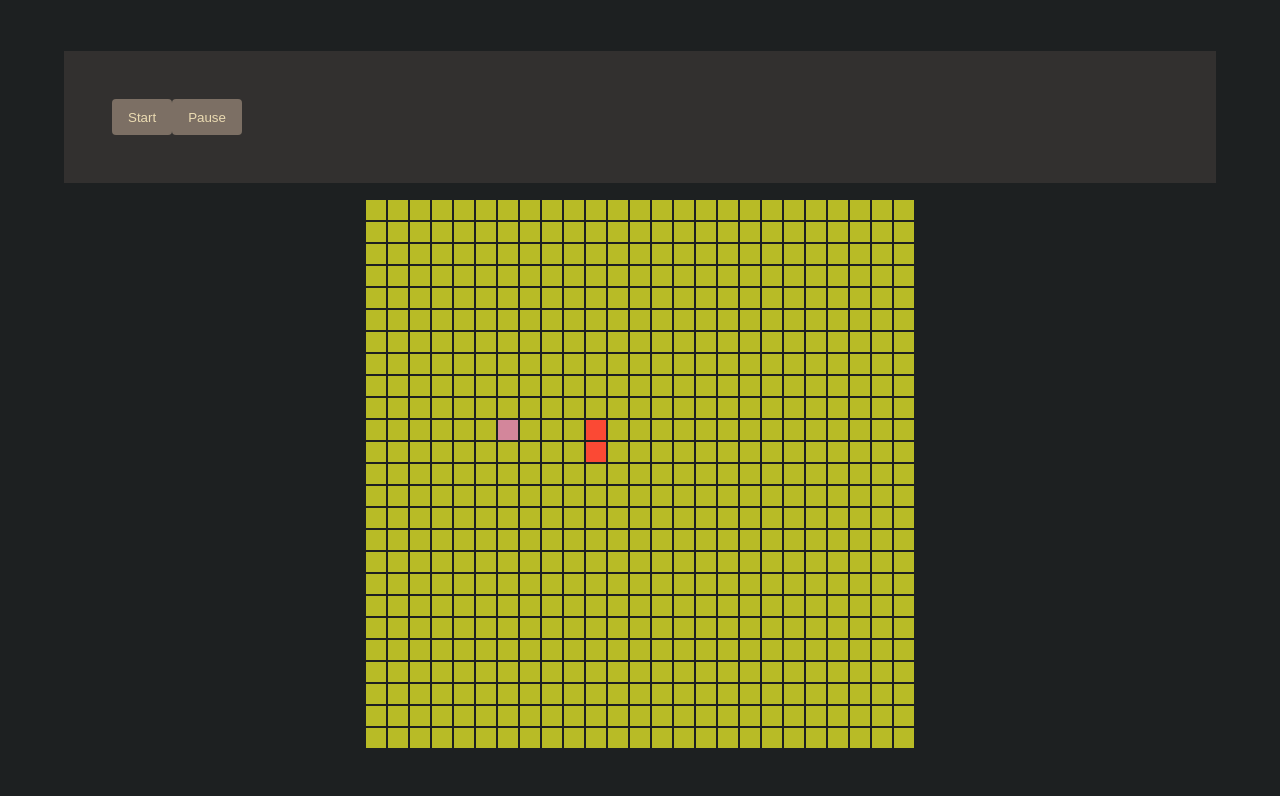
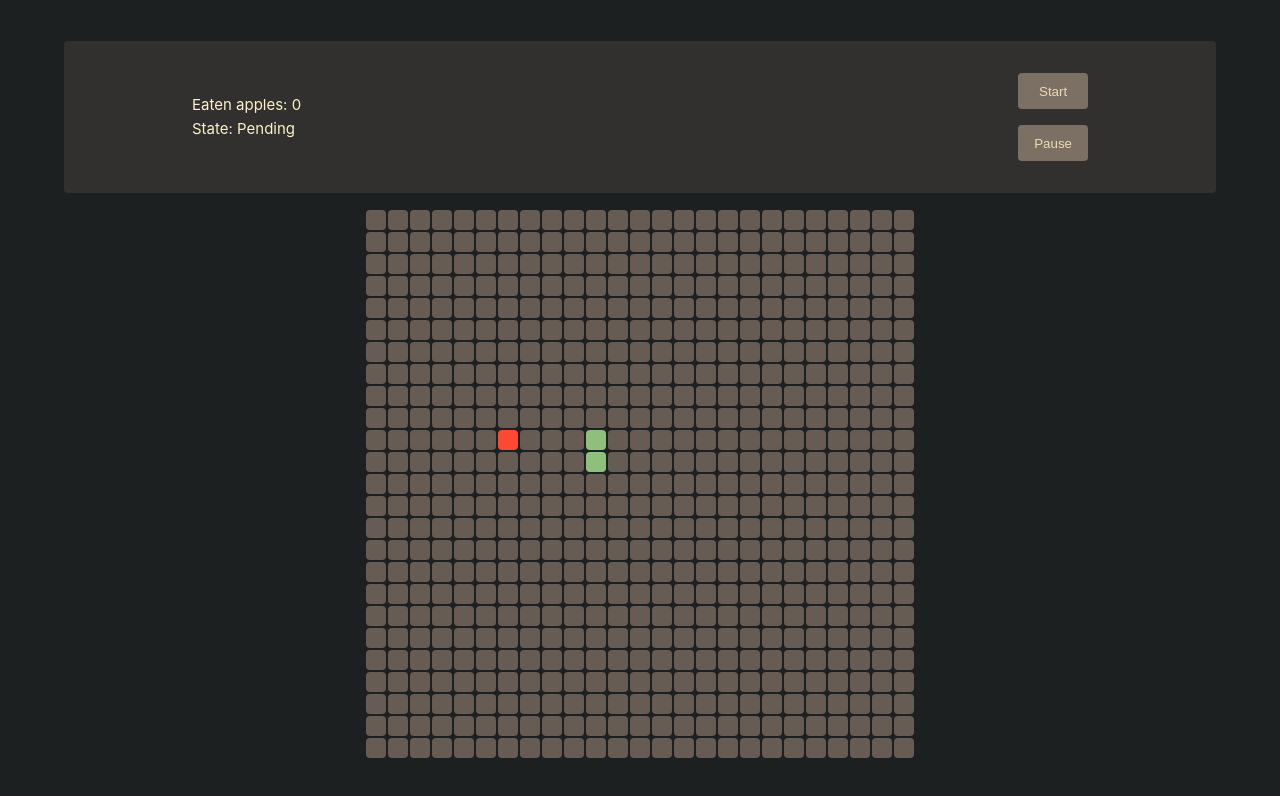
Before and after one commit to JavierPoduje/vue-snake, a Vue app: page / in a window 1280 px wide. Shown: the top 796 px of the page. Built offline with nearby package versions, Linux system fonts and the light colour scheme.

Commit message:
feat: improve styles and display stats

```diff
--- a/src/App.vue
+++ b/src/App.vue
@@ -1,7 +1,7 @@
 <template>
   <main class="main">
     <GameNavbar />
-    <GameGrid :apple="gameStore?.apple" />
+    <GameGrid :apple="gameStore?.apple" :grid="grid" />
   </main>
 </template>
 
@@ -20,7 +20,7 @@
 
     // if the game change its state, stop the loop
     if (gameStore.game.state === GameState.Running) {
-      setTimeout(loop, 500)
+      setTimeout(loop, gameStore.game.tickInterval)
     } else {
       looping.value = false
     }
@@ -62,7 +62,16 @@
     window.addEventListener('keydown', onKeyDown)
   })
 
-  // after the user clicks start, start the game loop
+  // refs
+  const grid = ref(
+    new Array(gameStore.game.gridSize)
+      .fill()
+      .map(() =>
+        new Array(gameStore.game.gridSize).fill().map((_, colIdx) => colIdx)
+      )
+  )
+
+  // start the game loop
   watchEffect(() => {
     if (gameStore.game.state === GameState.Running && !looping.value) {
       looping.value = true
--- a/src/assets/main.scss
+++ b/src/assets/main.scss
@@ -50,7 +50,6 @@ body {
   min-height: 100vh;
   color: map-get($colors, fg);
   background: map-get($colors, bg-h);
-  transition: color 0.5s, map-get($colors, bg) 0.5s;
   line-height: 1.6;
   font-family: Inter, -apple-system, BlinkMacSystemFont, 'Segoe UI', Roboto,
     Oxygen, Ubuntu, Cantarell, 'Fira Sans', 'Droid Sans', 'Helvetica Neue',
--- a/src/components/GameGrid.vue
+++ b/src/components/GameGrid.vue
@@ -1,15 +1,15 @@
 <template>
   <section class="grid">
-    <div v-for="(col, colIdx) in grid" :key="colIdx" class="grid__col">
+    <div v-for="(col, colIdx) in props.grid" :key="colIdx" class="grid__col">
       <div
         v-for="(row, rowIdx) in col"
-        :key="`${rowIdx}-${colIdx}`"
+        :key="stringifyCell({ row: rowIdx, col: colIdx })"
         class="grid__cell_container"
       >
         <div
           class="cell"
           :class="
-            snakeSet?.has(`${colIdx}-${rowIdx}`)
+            snakeSet?.has(stringifyCell({ row: rowIdx, col: colIdx }))
               ? 'cell--snake'
               : props?.apple?.col === colIdx && props?.apple?.row === rowIdx
               ? 'cell--apple'
@@ -22,8 +22,9 @@
 </template>
 
 <script setup>
-  import { ref, computed } from 'vue'
+  import { computed } from 'vue'
   import useGameStore from '../stores/game.ts'
+  import { stringifyCell } from '../utils.ts'
 
   // definitions
   const { snake } = useGameStore()
@@ -31,20 +32,15 @@
     apple: {
       type: Object,
       required: true
+    },
+    grid: {
+      type: Array,
+      required: true
     }
   })
 
-  const numberOfColumns = 25
-  const grid = ref(
-    new Array(numberOfColumns)
-      .fill()
-      .map(() => new Array(numberOfColumns).fill().map((_, colIdx) => colIdx))
-  )
-
   // computed
-  const snakeSet = computed(
-    () => new Set(snake?.body?.map(({ col, row }) => `${col}-${row}`))
-  )
+  const snakeSet = computed(() => new Set(snake?.body?.map(stringifyCell)))
 </script>
 
 <style scoped lang="scss">
@@ -69,15 +65,16 @@
     }
 
     .cell {
-      background-color: map-get($colors, green);
+      background-color: map-get($colors, bg3);
       height: $cell-size;
       width: $cell-size;
+      border-radius: $radius;
 
       &--snake {
-        background-color: map-get($colors, red);
+        background-color: map-get($colors, aqua);
       }
       &--apple {
-        background-color: map-get($colors, purple);
+        background-color: map-get($colors, red);
       }
     }
   }
--- a/src/components/GameNavbar.vue
+++ b/src/components/GameNavbar.vue
@@ -1,7 +1,13 @@
 <template>
   <nav class="navbar">
-    <GameButton text="Start" :on-click="gameStore?.startGame" />
-    <GameButton text="Pause" :on-click="gameStore?.pauseGame" />
+    <section class="navbar__stats">
+      <p>Eaten apples: {{ gameStore.eatenApples }}</p>
+      <p>State: {{ gameStore.game.state }}</p>
+    </section>
+    <section class="navbar__buttons">
+      <GameButton text="Start" :on-click="gameStore?.startGame" />
+      <GameButton text="Pause" :on-click="gameStore?.pauseGame" />
+    </section>
   </nav>
 </template>
 
@@ -16,9 +22,24 @@
   @import '../assets/main.scss';
 
   .navbar {
-    padding: 3rem;
+    padding: 2rem 8rem;
     background-color: map-get($colors, bg_s);
     width: 100%;
     display: flex;
+    justify-content: space-between;
+    border-radius: $radius;
+
+    &__stats {
+      display: flex;
+      flex-direction: column;
+      justify-content: center;
+    }
+
+    &__buttons {
+      display: flex;
+      flex-direction: column;
+      justify-content: flex-end;
+      gap: 1rem;
+    }
   }
 </style>
--- a/src/stores/game.ts
+++ b/src/stores/game.ts
@@ -19,7 +19,8 @@ const useGameStore = defineStore<'gameStore', GameStoreType>('gameStore', {
     apple: { row: 10, col: 6 },
     game: {
       gridSize: 25,
-      state: GameState.Pending
+      state: GameState.Pending,
+      tickInterval: 400
     }
   }),
   getters: {
@@ -37,7 +38,15 @@ const useGameStore = defineStore<'gameStore', GameStoreType>('gameStore', {
       this.game.state = GameState.Over
     },
     changeDirection(direction: Direction) {
-      this.snake.direction = direction
+      const isOppositeDirection = {
+        [Direction.Up]: Direction.Down,
+        [Direction.Right]: Direction.Left,
+        [Direction.Down]: Direction.Up,
+        [Direction.Left]: Direction.Right
+      }
+      if (isOppositeDirection[direction] !== this.snake.direction) {
+        this.snake.direction = direction
+      }
     },
     tick() {
       // get the next body of the snake
@@ -52,6 +61,7 @@ const useGameStore = defineStore<'gameStore', GameStoreType>('gameStore', {
         // if snake ate apple, add a cell to the snake and generate a new apple
         this.snake.body.push(this.apple)
         this.apple = getNextApple(this.snake, this.game.gridSize)
+        this.game.tickInterval -= 10
       } else {
         // otherwise, just move the snake
         this.snake.body = nextSnakeBody
--- a/src/stores/helpers.ts
+++ b/src/stores/helpers.ts
@@ -1,6 +1,5 @@
 import { Direction, type Cell, type Snake, type Game } from '@/models'
-
-const stringifyCell = ({ row, col }: Cell): string => `${row}-${col}`
+import { stringifyCell } from '@/utils'
 
 const getNextSnakeHead = (game: Game, snake: Snake): Cell => {
   const currentHead = snake.body[0]
@@ -52,9 +51,9 @@ export const getNextApple = (snake: Snake, gridSize: number): Cell => {
   return apple
 }
 
-export const isClashedSnake = (snake: Snake['body']): boolean => {
-  const snakeSet = new Set(snake?.body?.slice(1)?.map(stringifyCell))
-  return snake?.body ? snakeSet?.has(stringifyCell(snake?.body[0])) : false
+export const isClashedSnake = (snakeBody: Snake['body']): boolean => {
+  const snakeSet = new Set(snakeBody?.slice(1)?.map(stringifyCell))
+  return snakeBody ? snakeSet?.has(stringifyCell(snakeBody[0])) : false
 }
 
 export const snakeAteApple = (head: Cell, apple: Cell): boolean => {
--- /dev/null
+++ b/src/utils.ts
@@ -0,0 +1,3 @@
+import type { Cell } from './models'
+
+export const stringifyCell = ({ row, col }: Cell): string => `${row}-${col}`
```
Also changed, not shown: src/models.ts (+8 -8 lines).
